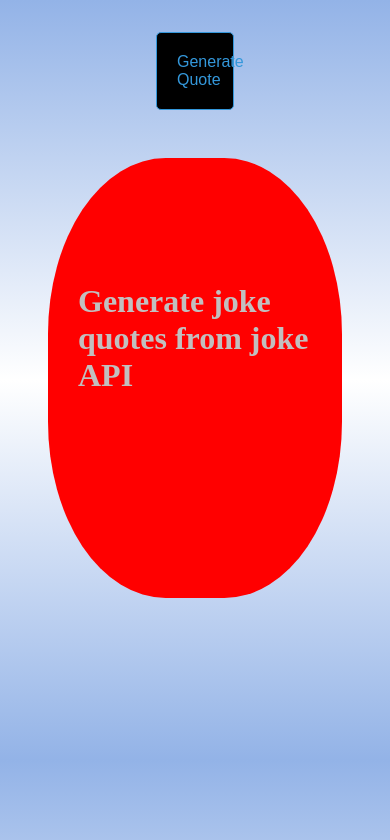
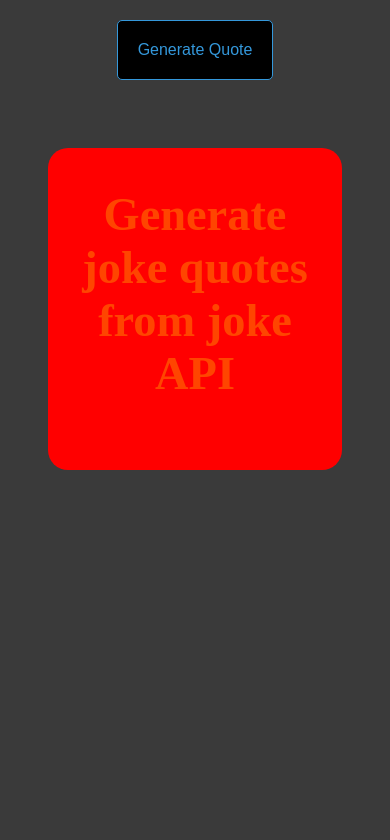
Before and after one commit to Anthony-mbaya/api-generator, a React app: page / in a window 390 px wide. Built offline with nearby package versions, Linux system fonts and the light colour scheme.

Commit message:
modified style to be responsive

```diff
--- a/src/Quote.css
+++ b/src/Quote.css
@@ -1,12 +1,18 @@
-*{
+* {
   margin: 0;
   padding: 0;
 }
-body{
-    background:linear-gradient(180deg,#93b3e7,#ffffff,#93b3e7);
-    height: 90vh;
+body {
+  background-color: rgb(58, 58, 58);
 }
-button {
+.cont {
+  width: fit-content;
+  margin: 0 auto;
+  display: flex;
+  flex-direction: column;
+  justify-content: center;
+}
+.btn {
   background-color: rgb(0, 0, 0);
   color: #3498db;
   border: 1px solid #3498db;
@@ -14,28 +20,48 @@ button {
   border-radius: 5px;
   cursor: pointer;
   font-size: 16px;
-    width: 20%;
-    margin-top: 2em;
-    margin-left: 40%;
+  margin: 20px auto;
+  width: fit-content;
 }
 
 button:hover {
   background-color: #f5f5f5;
 }
-.quote-box{
+.quote-box {
   display: flex;
-    justify-content: center;
+  justify-content: start;
   flex-direction: column;
-    align-items: center;
+  align-items: start;
+  gap: 30px;
   margin: 3em;
-    height: 400px;
-    border-radius: 40%;
-    padding: 20px 10px;
+  border-radius: 20px;
+  padding: 20px;
+  width: fit-content;
 }
-.quote-box > h1{
-    padding: 20px;
+.quote-box > h1 {
+  margin: 20px auto;
+  width: fit-content;
+  text-align: center;
+  font-weight: bold;
+  color: orangered;
 }
-.quote-box > p{
+.quote-box > p {
   font-size: 3.5em;
-    padding: 40px;
+  text-align: center;
 }
+@media screen and (max-width: 576px) {
+  .quote-box h1 {
+    font-size: 2em;
+  }
+  .quote-box p {
+    font-size: 1.8em;
+  }
+}
+@media screen and (max-width: 800px) {
+  .quote-box h1 {
+    font-size: 2.9em;
+  }
+  .quote-box p {
+    font-size: 2.6em;
+  }
+}
--- a/src/Quote.js
+++ b/src/Quote.js
@@ -1,29 +1,52 @@
-import React from 'react';
-import { useState } from 'react';
-import './Quote.css';
+import React from "react";
+import { useState } from "react";
+import "./Quote.css";
 
-function Quote(){
-    const [quote, setQuote] = useState('');
-    const [backgroundColor, setBackgroundColor] = useState('red');
-    const fetchApiFun =()=>{
-      setTimeout(() =>
-        fetch('https://sv443.net/jokeapi/v2/joke/Programming?type=single')
-        .then(response => response.json())
-        .then((data) => setQuote(data.joke)) ,1000);
-        const colors = ['#000080','#228B22','#800000','#333333','#00008B','#4B0082','#008080','#696969','#4B0082','#032923','#D2691E','#800000','#614051','#C04000','#808000'];
-        let randomColor = Math.floor(Math.random() * colors.length);
-        const selectedColor = colors[randomColor];
-        setTimeout(() => setBackgroundColor(selectedColor),1000);
-    }
-    return(
-        <>
-        <button onClick={fetchApiFun} className='btn' >Generate Quote</button>
-        <div style={{color:'#c2bfbf', backgroundColor:backgroundColor}}  className="quote-box">
-          <h1>Generate joke quotes from joke API</h1>
-          <p>{quote}</p>
-        </div>
-        </>
-    )
-
+export const Quote =()=> {
+  const [quote, setQuote] = useState("");
+  const [backgroundColor, setBackgroundColor] = useState("red");
+  const fetchApiFun = () => {
+    setTimeout(
+      () =>
+        fetch("https://sv443.net/jokeapi/v2/joke/Programming?type=single")
+          .then((response) => response.json())
+          .then((data) => setQuote(data.joke)),
+      1000
+    );
+    const colors = [
+      "#000080",
+      "#228B22",
+      "#800000",
+      "#333333",
+      "#00008B",
+      "#4B0082",
+      "#008080",
+      "#696969",
+      "#4B0082",
+      "#032923",
+      "#D2691E",
+      "#800000",
+      "#614051",
+      "#C04000",
+      "#808000",
+    ];
+    let randomColor = Math.floor(Math.random() * colors.length);
+    const selectedColor = colors[randomColor];
+    setTimeout(() => setBackgroundColor(selectedColor), 1000);
+  };
+  return (
+    <div className="cont">
+      <button onClick={fetchApiFun} className="btn">
+        Generate Quote
+      </button>
+      <div
+        style={{ color: "#c2bfbf", backgroundColor: backgroundColor }}
+        className="quote-box"
+      >
+        <h1>Generate joke quotes from joke API</h1>
+        <p>{quote}</p>
+      </div>
+    </div>
+  );
 }
 export default Quote;
```
Lines whose indentation alone changed are shown as unchanged.
